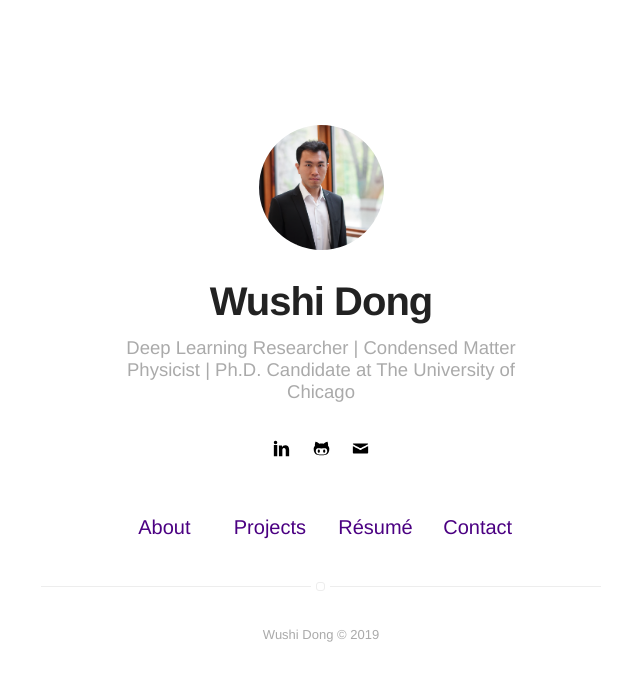
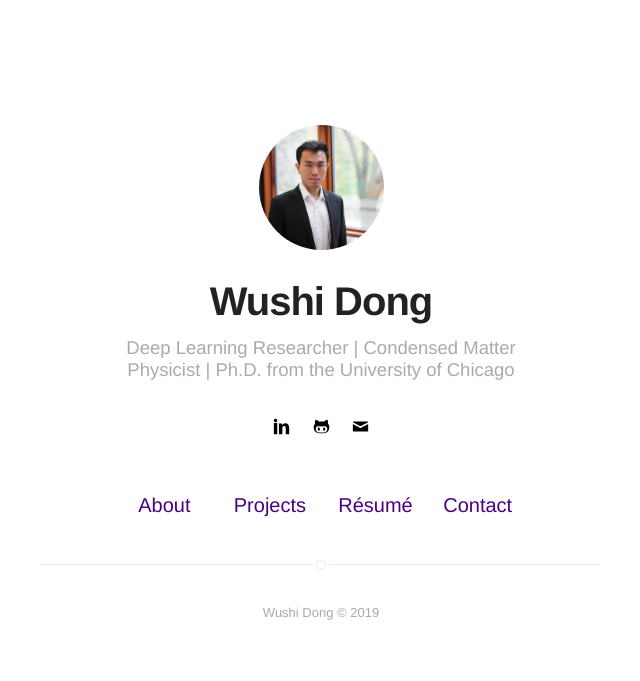
Before and after one commit to wushidonguc/wushidonguc.github.io, a Jekyll site: the page built from index.html, in a window 1280 px wide. Shown: the top 681 px of the page, without its empty margins (319-959 px from the left). Built offline with Jekyll 4.4.1, drawn with Linux system fonts in a browser that asks for light colours.

Commit message:
Update _config.yml

```diff
--- a/_config.yml
+++ b/_config.yml
@@ -1,6 +1,6 @@
 # main text of home
 name: Wushi Dong
-bio: Deep Learning Researcher | Condensed Matter Physicist | Ph.D. Candidate at The University of Chicago
+bio: Deep Learning Researcher | Condensed Matter Physicist | Ph.D. from the University of Chicago
 
 # twitter summary info
 description: This personal website is still under construction ...
```
